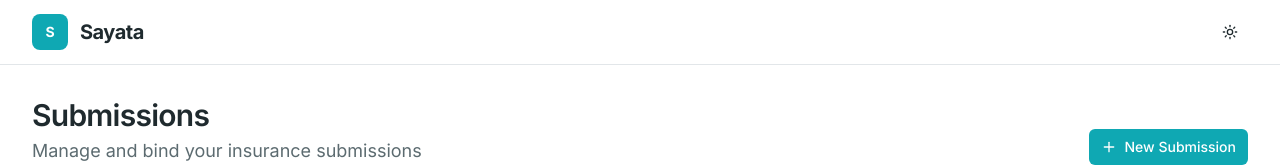
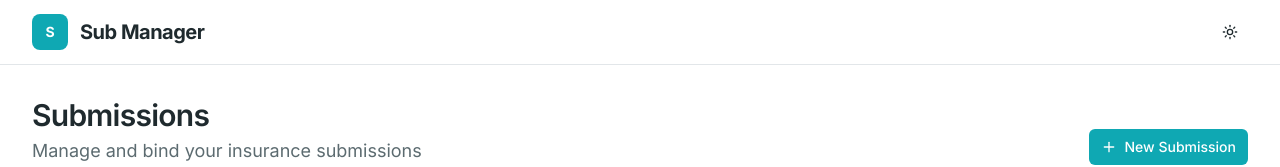
Before and after one commit to izingor/great-subs, a React (Vite) app in the folder client/: page / in a window 1280 px wide. Shown: the top 167 px of the page. Built offline with nearby package versions, Linux system fonts and the light colour scheme; no server answers.

Commit message:
changed the name to subs manager

```diff
--- a/client/src/components/layout/Header.tsx
+++ b/client/src/components/layout/Header.tsx
@@ -12,7 +12,7 @@ export const Header = ({ children }: HeaderProps): React.ReactElement => (
 				<div className='flex h-9 w-9 items-center justify-center rounded-lg bg-primary text-primary-foreground font-bold text-sm'>
 					S
 				</div>
-				<span className='text-xl font-bold tracking-tight'>Sayata</span>
+				<span className='text-xl font-bold tracking-tight'>Sub Manager</span>
 			</div>
 			<div className='flex items-center gap-2'>
 				{children}
```
Also changed, not shown: 1 other file (tests, documents, lock files or other folders).
